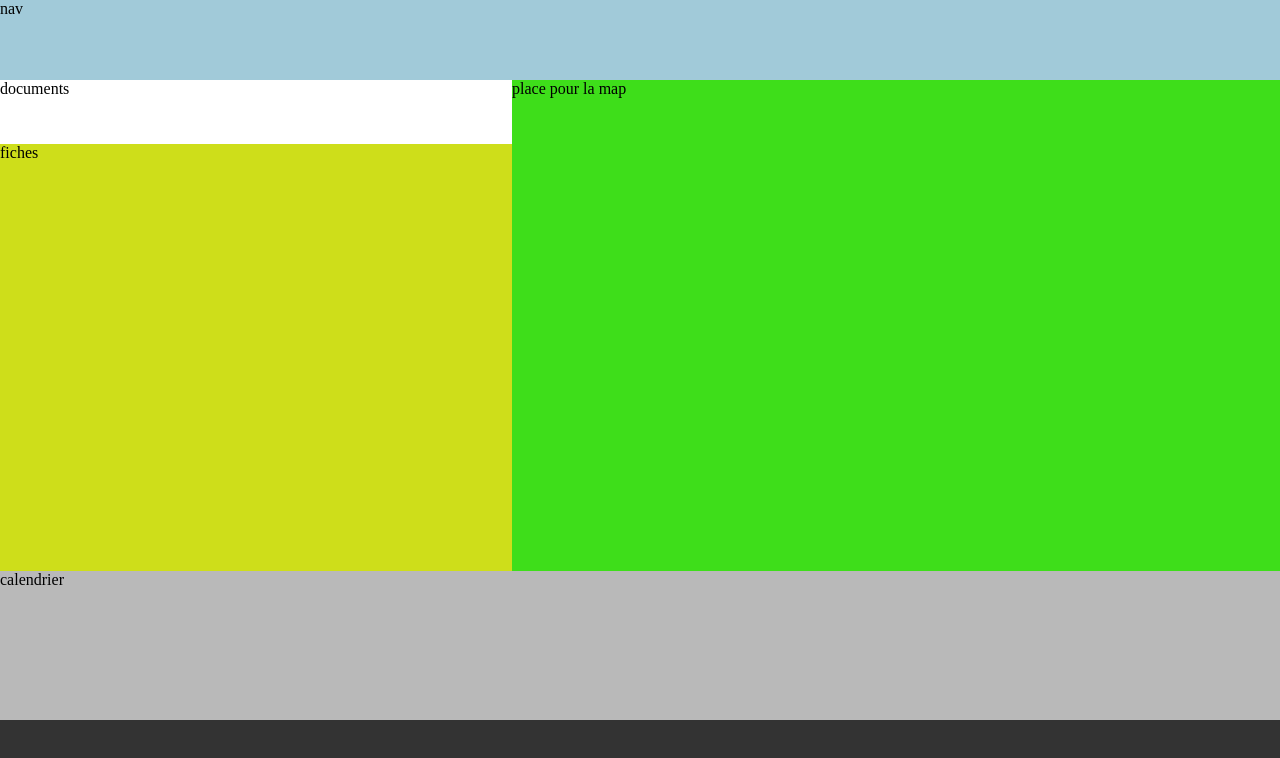
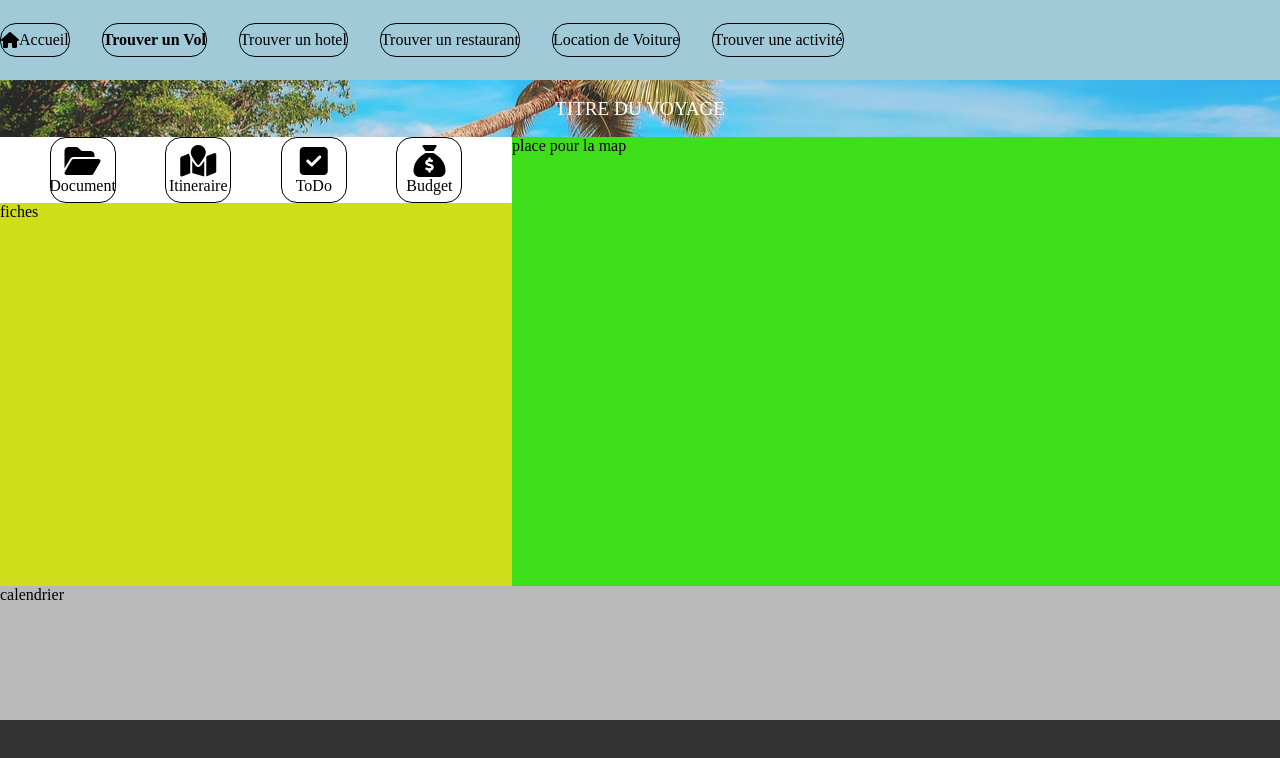
Before and after one commit to CyrilDev83/Planif-Voyage, a plain HTML site: page index.html in a window 1280 px wide. Drawn offline with Linux system fonts and the light colour scheme.

Commit message:
avancé du CSS

```diff
--- a/index.html
+++ b/index.html
@@ -5,18 +5,57 @@
     <meta name="viewport" content="width=device-width, initial-scale=1.0" />
     <title>Outil de planification de voyages</title>
     <link rel="stylesheet" href="./style.css" />
+    <link rel="stylesheet" href="https://cdnjs.cloudflare.com/ajax/libs/font-awesome/6.4.2/css/all.min.css"
+    />
+
     <script src="./app.js"></script>
   </head>
   <body>
-    <nav class="nav">nav</nav>
+    <nav class="nav">
+        <div class="menu" id="home">
+
+            <i class="fa-solid fa-house"></i>Accueil
+        </div>
+        <div class="menu">
+            <a href="https://www.skyscanner.fr/">Trouver un Vol</a>
+
+        </div>
+        <div class="menu">
+            Trouver un hotel
+        </div>
+        <div class="menu">
+            Trouver un restaurant
+        </div>
+        <div class="menu">
+            Location de Voiture
+        </div>
+        <div class="menu">
+            Trouver une activité
+        </div>
+    </nav>
 
     <main>
-        <section class="principal">
-            <div class="documents">documents</div>
-            <div class="fiches">fiches</div>
-            <div class="map">place pour la map</div>
-            <section class="calendrier">calendrier</section>
-        </section>
+      <section class="principal">
+        <div class="titre">TITRE DU VOYAGE</div>
+
+        <div class="documents">
+          <div class="outils">
+            <i class="fa-solid fa-folder-open"></i> Document
+          </div>
+          <div class="outils">
+            <i class="fa-solid fa-map-location"></i> Itineraire
+          </div>
+          <div class="outils">
+            <i class="fa-solid fa-square-check"></i> ToDo
+          </div>
+          <div class="outils">
+            <i class="fa-solid fa-sack-dollar"></i> Budget
+          </div>
+        </div>
+        <div class="fiches">fiches</div>
+        <div class="map">place pour la map</div>
+        <section class="calendrier">calendrier</section>
+      </section>
     </main>
     <footer class="footer"></footer>
   </body>
--- a/style.css
+++ b/style.css
@@ -18,6 +18,24 @@ nav {
   height: 5em;
   width: 100%;
   background-color: #a1cad9;
+  display: flex;
+  align-items: center;
+  gap: 2em;
+}
+
+.menu {
+    border: solid black 1px;
+    border-radius: 1em;
+    height: 2em;
+    display: flex;
+    flex-direction: row;
+    align-items: center;
+
+}
+.menu a {
+    text-decoration: none; /* Supprime le soulignement */
+    color: black;
+    font-weight: bold;
 }
 
 footer {
@@ -32,26 +50,52 @@ main {
   grid-template-columns: 2fr;
   grid-template-rows: 3fr;
 }
-.calendrier {
-    grid-area: calendrier;
-  /* height: 10em; */
-  width: 100%;
-  background-color: #b9b9b9;
-}
 
 .principal {
   display: grid;
   grid-template-columns: 40% 60%;
-    grid-template-rows: 0.3fr 2fr 0.7fr;
+  grid-template-rows: 0.3fr 0.3fr 2fr 0.7fr;
   /* gap: 5px 5px;  */
   grid-template-areas:
+    "titre titre"
     "documents map"
     "fiches map"
     "calendrier calendrier";
 }
+
+.titre {
+  grid-area: titre;
+  background-image: url(./ressources/beach-2528635_1280.jpg);
+  background-size: cover; /* Ajuste la taille */
+  background-position: center; /* Centre l’image */
+  background-repeat: no-repeat; /* Empêche la répétition */
+  color: white;
+  font-size: larger;
+
+  display: flex;
+  justify-content: center;
+  align-items: center;
+}
 .documents {
   grid-area: documents;
+  display: flex;
+  justify-content: space-evenly;
+  align-items: center;
 }
+.outils {
+  width: 4em;
+  height: 4em;
+  border: solid black 1px;
+  border-radius: 1em;
+  display: flex;
+  flex-direction: column;
+  align-items: center;
+  justify-content: center;
+}
+.outils i {
+  font-size: 2em;
+}
+
 .fiches {
   grid-area: fiches;
   background-color: rgb(206, 222, 26);
@@ -63,3 +107,10 @@ main {
   background-color: rgb(62, 222, 26);
   height: 100%;
 }
+
+.calendrier {
+  grid-area: calendrier;
+  /* height: 10em; */
+  width: 100%;
+  background-color: #b9b9b9;
+}
```
Also changed, not shown: ressources/beach-2528635_1280.jpg (added). Lines whose indentation alone changed are shown as unchanged.
